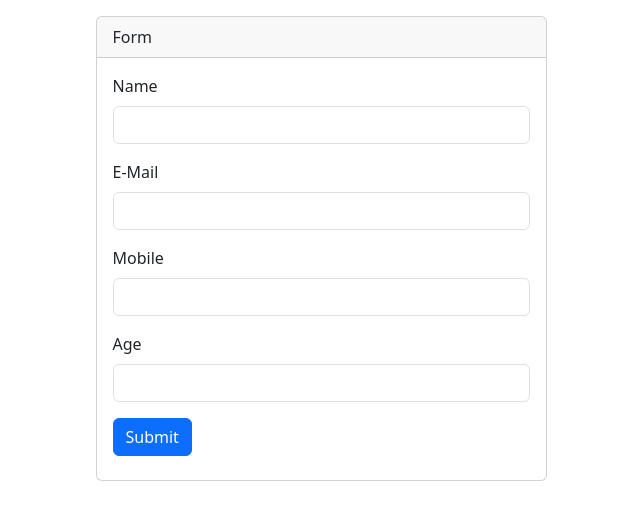
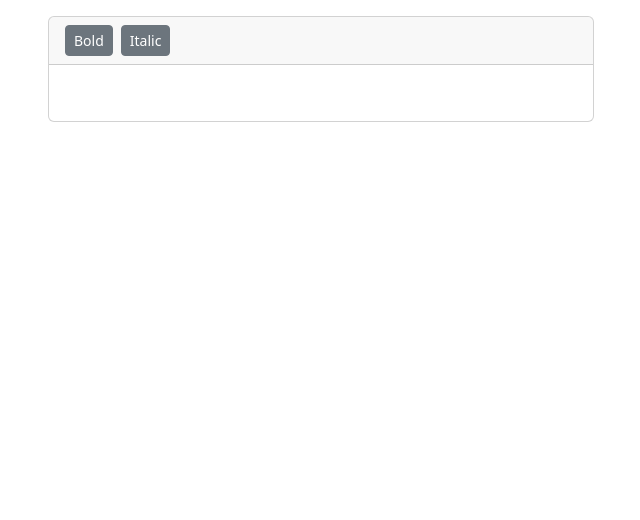
Before and after one commit to abuhasanshadhin/Vue-js-libs, a Vue app: page / in a window 1280 px wide. Shown: the top 520 px of the page, without its empty margins (319-959 px from the left). Built offline with nearby package versions, Linux system fonts and the light colour scheme.

Commit message:
text bold

```diff
--- /dev/null
+++ b/src/components/Editor.vue
@@ -0,0 +1,57 @@
+<script setup>
+import { ref, onMounted } from 'vue';
+
+const props = defineProps({
+    modelValue: undefined,
+    textContent: { type: Boolean, default: false },
+});
+
+const emit = defineEmits(['update:modelValue']);
+
+const editor = ref(null);
+
+const setContents = () => {
+    const innerContent = props.textContent ? 'innerText' : 'innerHTML';
+    const contents = editor.value[innerContent];
+    emit('update:modelValue', contents);
+}
+
+onMounted(() => {
+    editor.value.addEventListener('input', () => {
+        setContents();
+    });
+});
+
+const toBold = () => {
+    const selection = window.getSelection().getRangeAt(0);
+    const selectedText = selection.extractContents();
+    const span = document.createElement('b');
+    span.appendChild(selectedText);
+    selection.insertNode(span);
+
+    setContents();
+};
+
+const toItalic = () => {
+
+};
+</script>
+
+<template>
+    <div class="card">
+        <div class="card-header">
+            <div class="d-flex gap-2">
+                <button type="button"
+                    @click="toBold"
+                    class="btn btn-secondary btn-sm">Bold</button>
+                <button type="button"
+                    @click="toItalic"
+                    class="btn btn-secondary btn-sm">Italic</button>
+            </div>
+        </div>
+        <div ref="editor"
+            class="card-body"
+            contenteditable="true">
+        </div>
+    </div>
+</template>
--- a/src/views/HomeView.vue
+++ b/src/views/HomeView.vue
@@ -2,37 +2,9 @@
     <main class="m-3">
         <div class="container">
             <div class="row justify-content-center">
-                <div class="col-md-5">
-                    <div class="card">
-                        <div class="card-header">Form</div>
-                        <div class="card-body">
-                            <form @submit.prevent="submit" method="post" autocomplete="off">
-                                <div class="mb-3">
-                                    <label for="name" class="form-label">Name</label>
-                                    <input type="text" v-model="data.name" id="name" class="form-control">
-                                    <div class="text-danger">{{ validator.firstError('name') }}</div>
-                                </div>
-                                <div class="mb-3">
-                                    <label for="email" class="form-label">E-Mail</label>
-                                    <input type="text" v-model="data.email" id="email" class="form-control">
-                                    <div class="text-danger">{{ validator.firstError('email') }}</div>
-                                </div>
-                                <div class="mb-3">
-                                    <label for="mobile" class="form-label">Mobile</label>
-                                    <input type="text" v-model="data.mobile" id="mobile" class="form-control">
-                                    <div class="text-danger">{{ validator.firstError('mobile') }}</div>
-                                </div>
-                                <div class="mb-3">
-                                    <label for="age" class="form-label">Age</label>
-                                    <input type="text" v-model.number="data.extra.age" id="age" class="form-control">
-                                    <div class="text-danger">{{ validator.firstError('extra.age') }}</div>
-                                </div>
-                                <div class="mb-2">
-                                    <input type="submit" value="Submit" class="btn btn-primary">
-                                </div>
-                            </form>
-                        </div>
-                    </div>
+                <div class="col-md-6">
+                    <Editor v-model="content" />
+                    {{ content }}
                 </div>
             </div>
         </div>
@@ -40,29 +12,8 @@
 </template>
 
 <script setup>
-import { reactive } from 'vue';
-import Validator from '../plugins/validator';
+import { ref } from 'vue';
+import Editor from '../components/Editor.vue';
 
-const data = reactive({
-    name: '',
-    email: '',
-    mobile: '',
-    extra: {
-        age: '',
-    }
-});
-
-const validator = new Validator(data, {
-    name: 'required|between:3,5',
-    // email: 'required|email',
-    // 'extra.age': 'nullable|between:3,5',
-});
-
-const submit = (ev) => {
-    if (validator.execute().passes()) {
-        console.log('submitted');
-    } else {
-        console.log('validation failed');
-    }
-}
+const content = ref('');
 </script>
```
